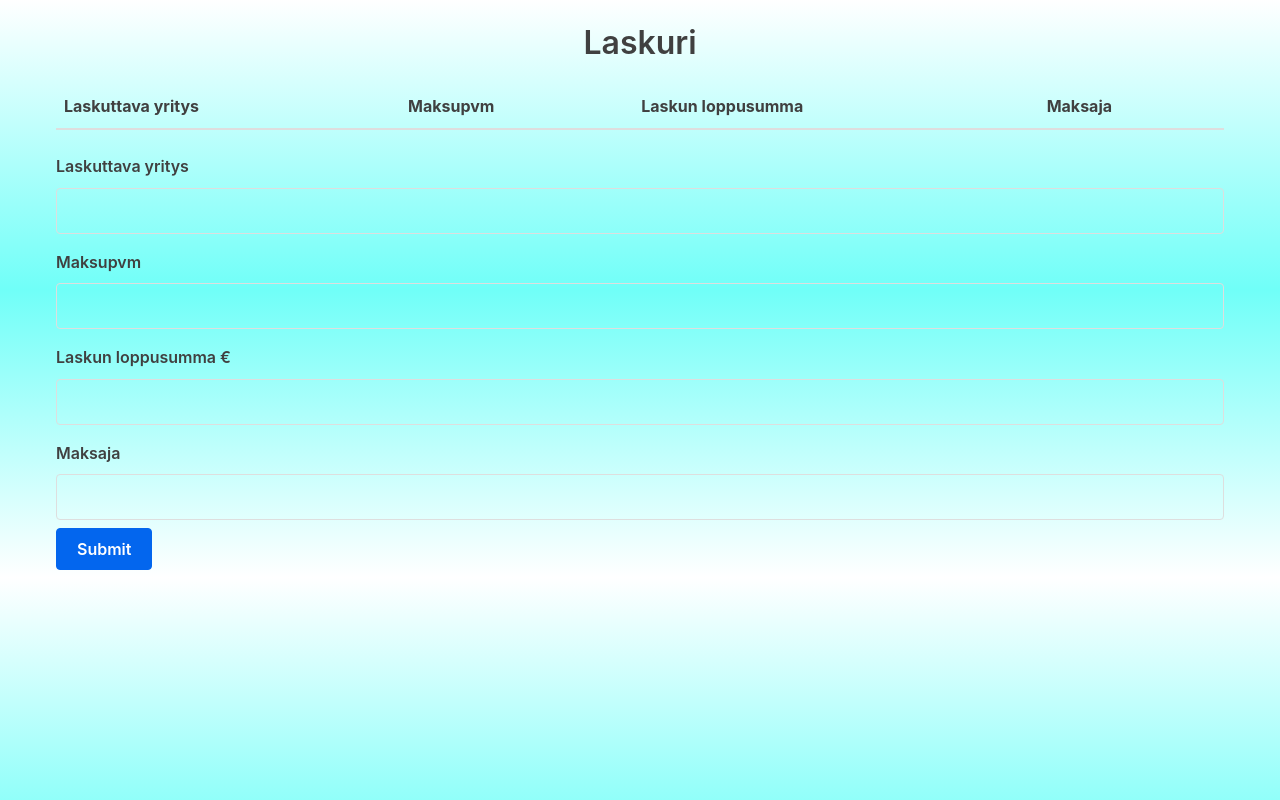
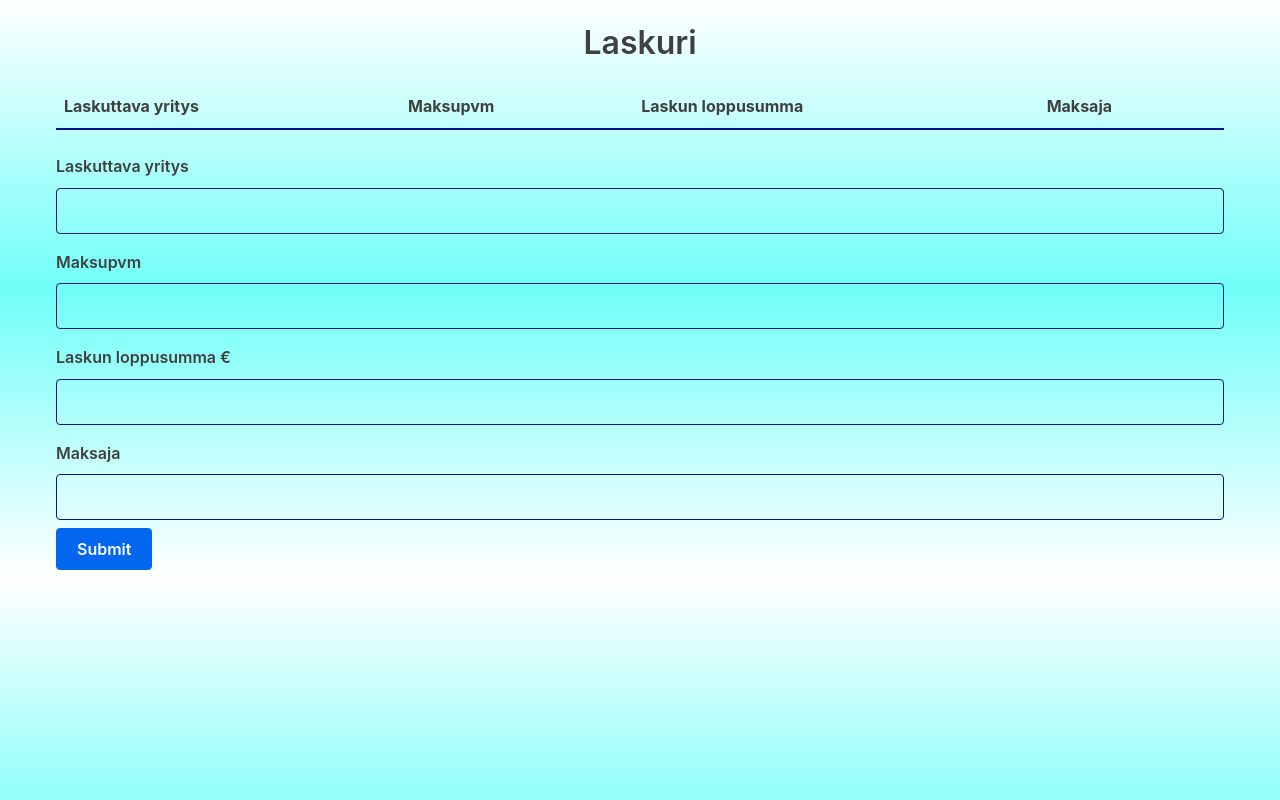
Before and after one commit to tkyosti/JS_harjoitustyo, a React (Create React App) app: page / in a window 1280 px wide. Built offline with nearby package versions, Linux system fonts and the light colour scheme; the HTML template or start-up script is replaced by a standard one.

Commit message:
laatikoiden ja alleviivauksen väri vaihdettu.

```diff
--- a/index.css
+++ b/index.css
@@ -712,7 +712,7 @@ a.full-button {
  */
 [type=color], [type=date], [type=datetime], [type=datetime-local], [type=email], [type=month], [type=number], [type=password], [type=search], [type=tel], [type=text], [type=url], [type=week], [type=time], select, textarea {
   display: block;
-  border: 1px solid #dedede;
+  border: 1px solid #00158f;
   border-radius: 4px;
   padding: .75rem;
   outline: none;
@@ -797,7 +797,7 @@ table {
   max-width: 100%; }
 
 thead th {
-  border-bottom: 2px solid #dedede; }
+  border-bottom: 2px solid #00158f; }
 
 tfoot th {
   border-top: 2px solid #dedede; }
```
